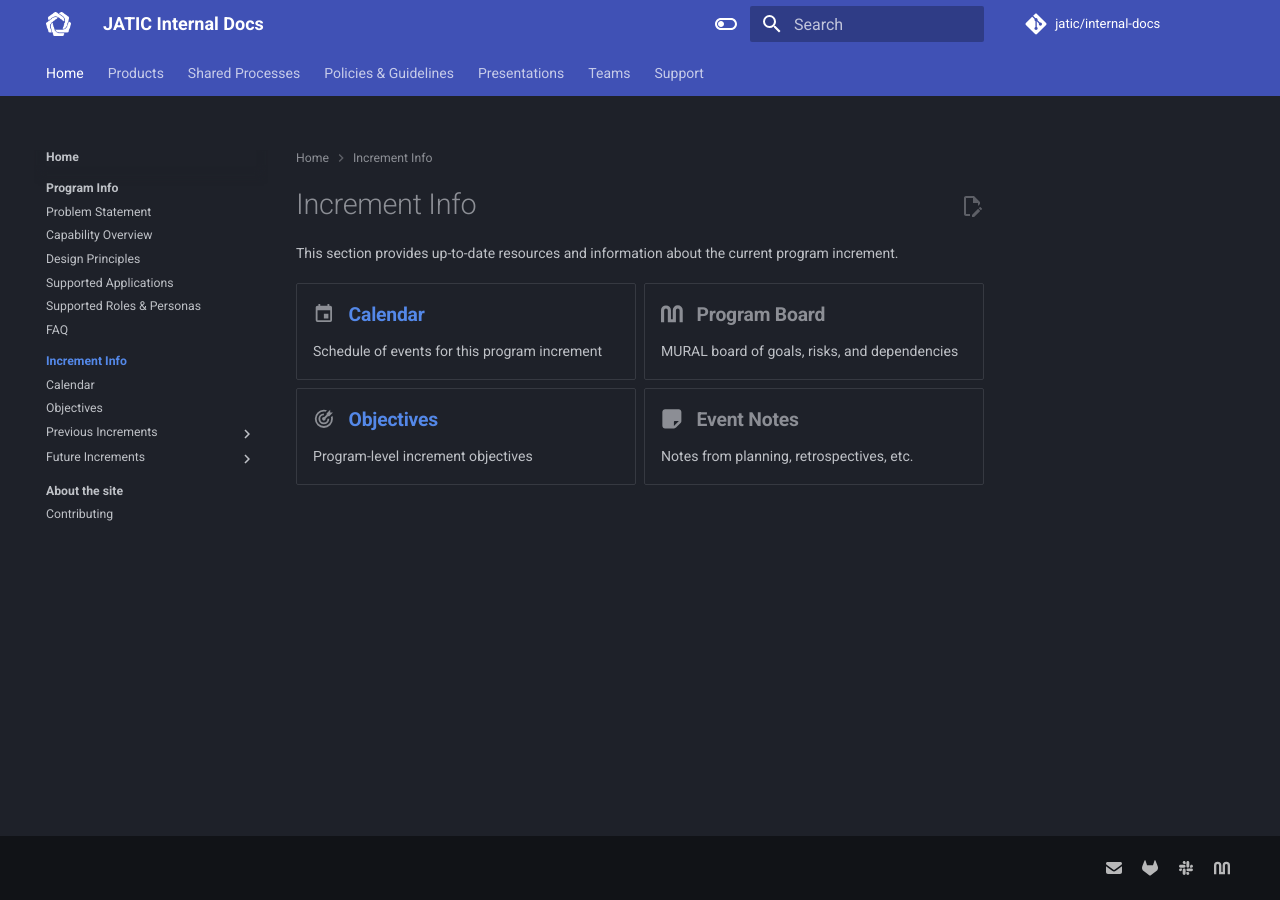
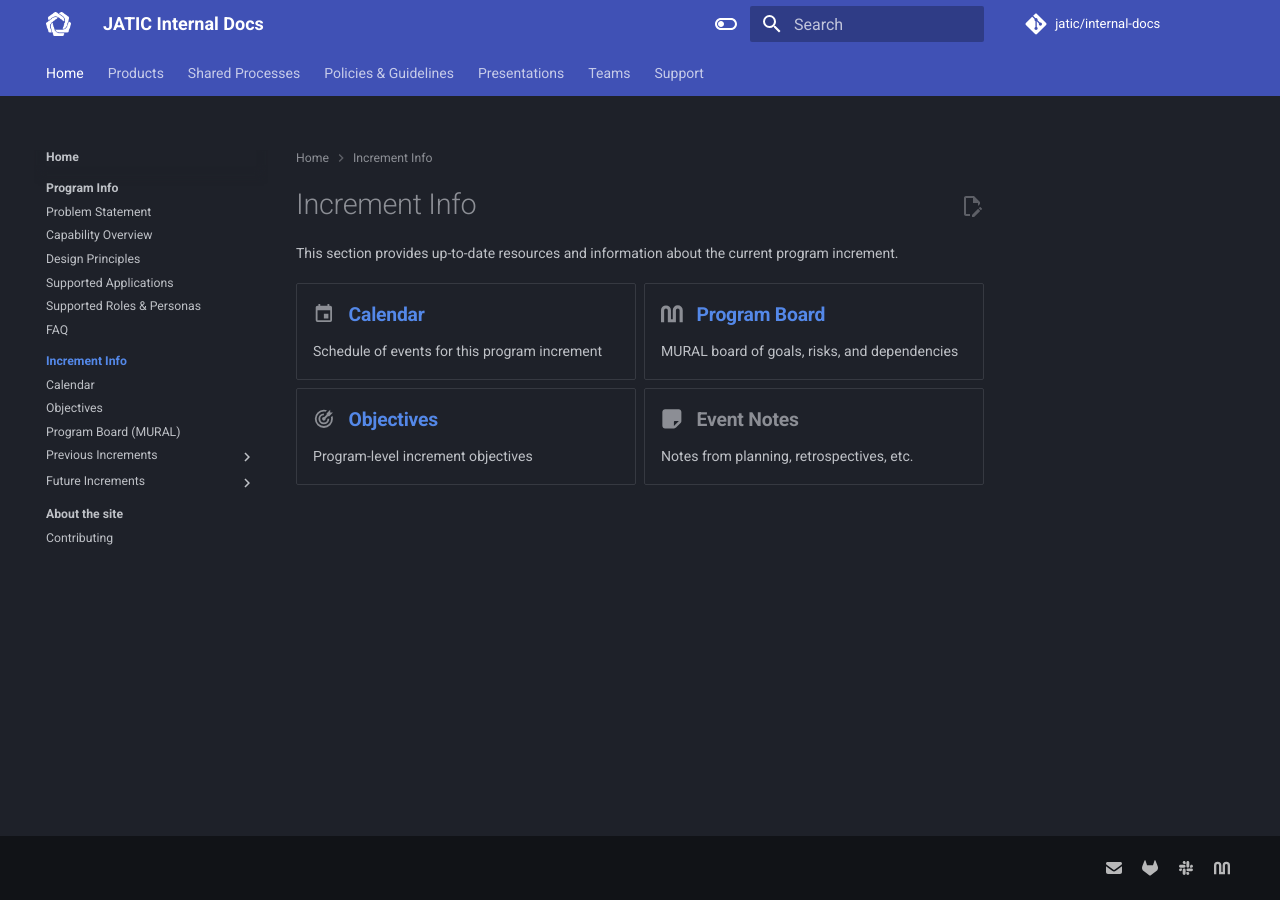
Before and after one commit to zheng0xd/JATIC-internal-docs, an MkDocs documentation site: the page built from docs/increment/index.md, in a window 1280 px wide. Built offline with MkDocs 1.6.1 and Material for MkDocs 9.7.7, drawn with Linux system fonts in a browser that asks for light colours; some of the changed lines change nothing that is shown.

Commit message:
update mural link

```diff
--- a/docs/increment/index.md
+++ b/docs/increment/index.md
@@ -8,7 +8,7 @@
 
     Schedule of events for this program increment
 
--   ###### :simple-mural: &nbsp; Program Board
+-   ###### :simple-mural: &nbsp; [Program Board](https://app.mural.co/t/ecis6578/m/ecis6578/1706552050496/47cf8b1425e58eb981b34e3feab12d248b98c443?sender=u4d7fc200d51cbdba67ba7346)
 
     MURAL board of goals, risks, and dependencies
 
--- a/mkdocs.yml
+++ b/mkdocs.yml
@@ -65,7 +65,7 @@
     - icon: fontawesome/brands/slack
       link: https://cdaote.slack.com/
     - icon: simple/mural # the mural link below needs to be updated with the latest program board each increment!
-      link: https://app.mural.co/t/ecis6578/m/ecis6578/1697134244478/58b5177575b43e6f5caf6feb82d840410a6ceff5?sender=u4d7fc200d51cbdba67ba7346
+      link: https://app.mural.co/t/ecis6578/m/ecis6578/1706552050496/47cf8b1425e58eb981b34e3feab12d248b98c443?sender=u4d7fc200d51cbdba67ba7346
   generator: false
 
 # Markdown extensions
@@ -103,6 +103,7 @@
       - increment/index.md
       - Calendar: increment/4/calendar.md
       - Objectives: increment/4/objectives.md
+      - Program Board (MURAL): https://app.mural.co/t/ecis6578/m/ecis6578/1706552050496/47cf8b1425e58eb981b34e3feab12d248b98c443?sender=u4d7fc200d51cbdba67ba7346
       - Previous Increments:
         - Increment 3:
           - Calendar: increment/3/calendar.md
```
